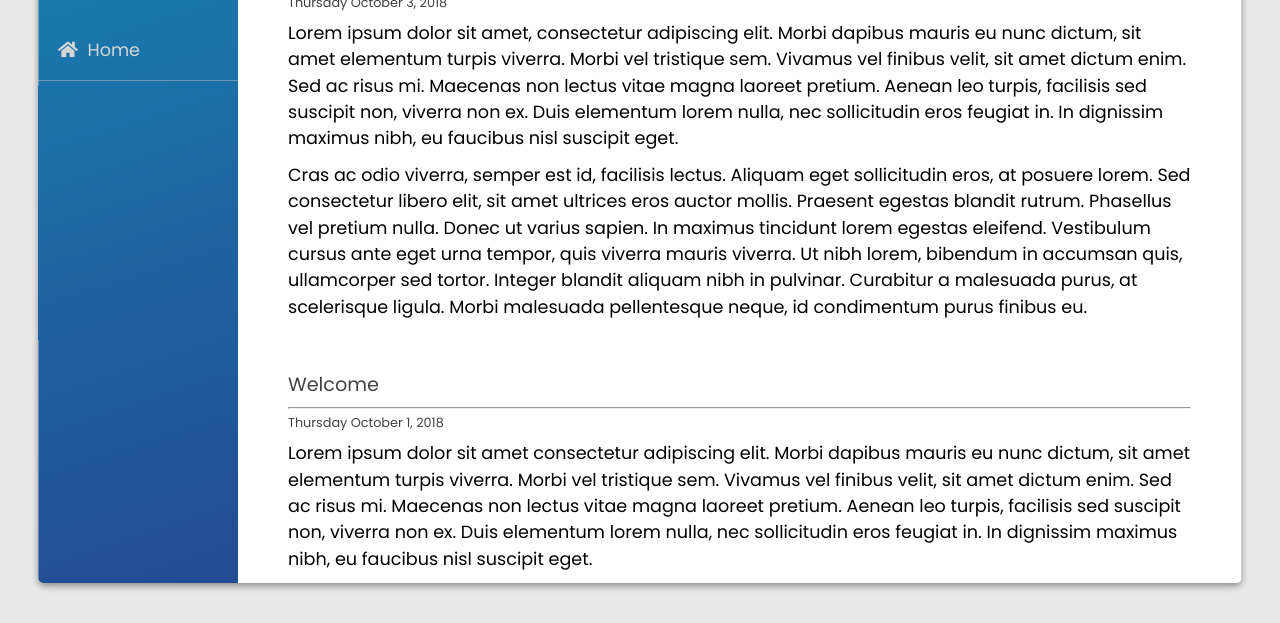
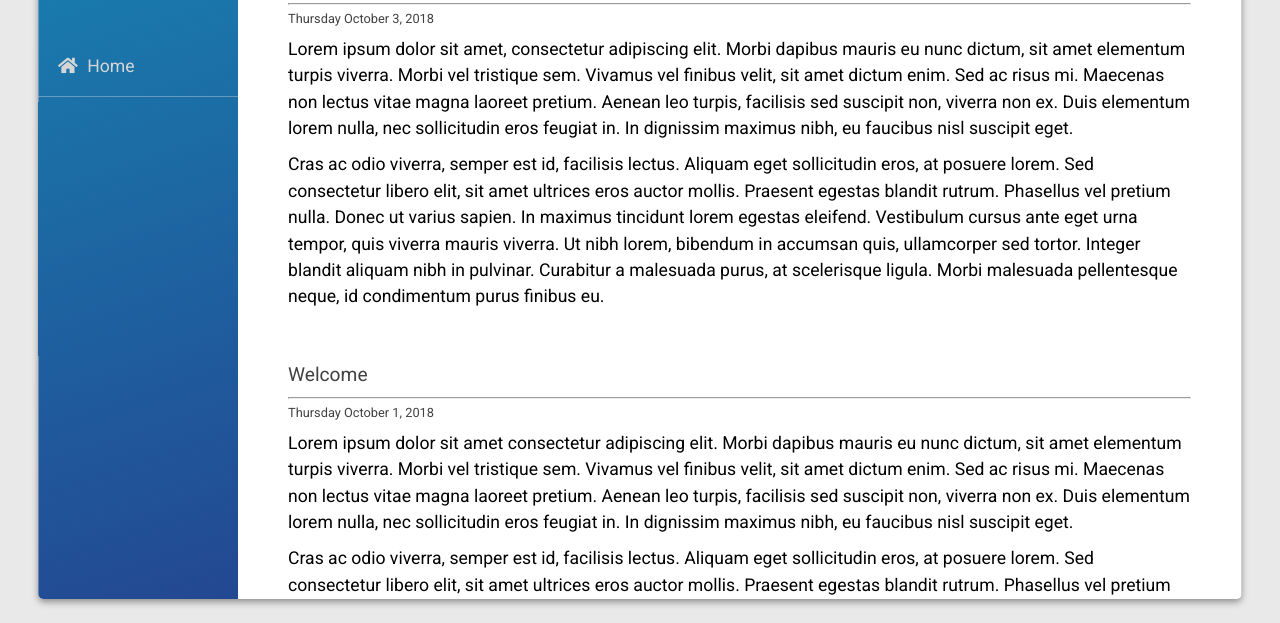
Before and after one commit to JRColmenero/personal-blog, a plain HTML site: page index.html in a window 1280 px wide. Shown: the part 193-816 px from the top of the page. Drawn offline with nearby package versions, Linux system fonts and the light colour scheme.

Commit message:
Change font from Poppling to Roboto

```diff
--- a/assets/css/style.css
+++ b/assets/css/style.css
@@ -1,8 +1,7 @@
-@import "https://fonts.googleapis.com/css?family=Poppins:400,700";
-
+@import "https://fonts.googleapis.com/css?family=Roboto:400,700";
 body {
   background-color: #e9e9e9;
-  font-family: "Poppins", sans-serif;
+  font-family: "Roboto", sans-serif;
 }
 
 h1 {
--- a/index.html
+++ b/index.html
@@ -1,4 +1,4 @@
-<!DOCTYPE html>
+@import "https://fonts.googleapis.com/css?family=Roboto:400,700";
 <html lang="en">
 <head>
   <meta charset="UTF-8" />
```
